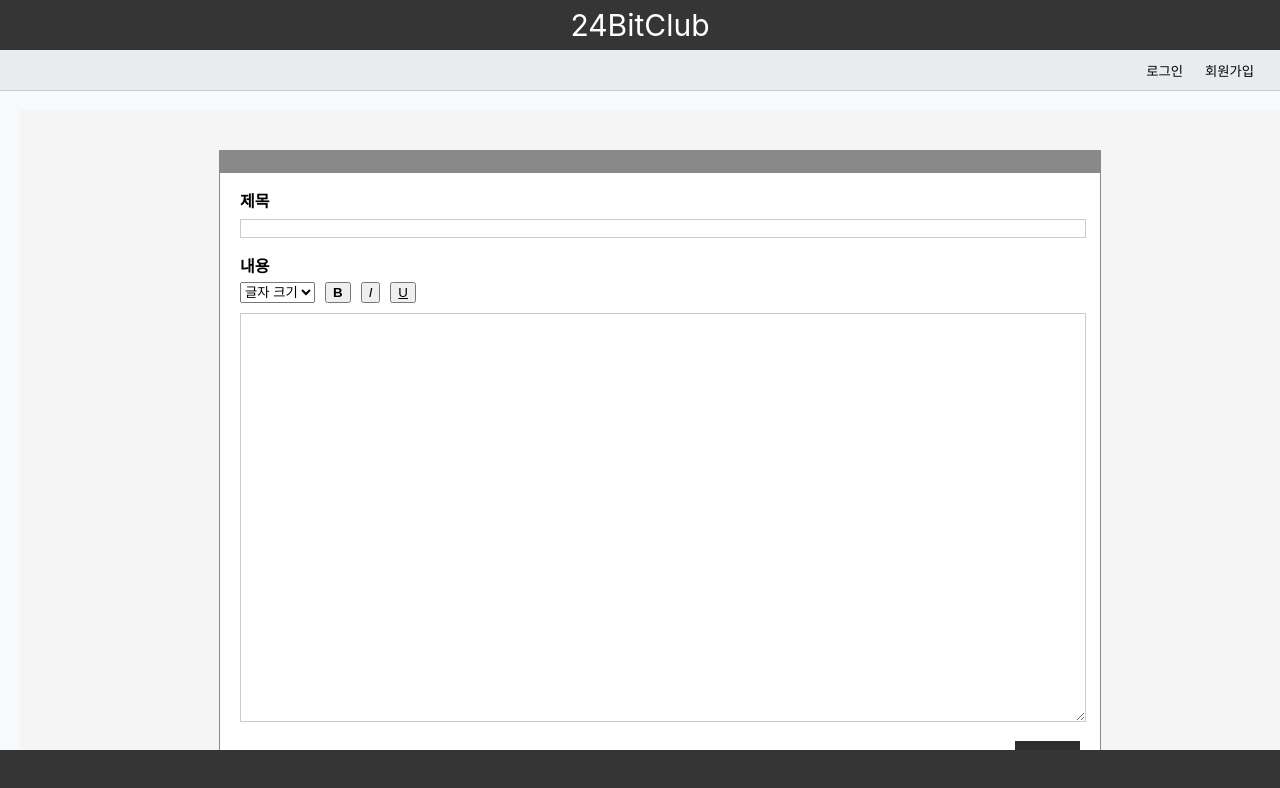
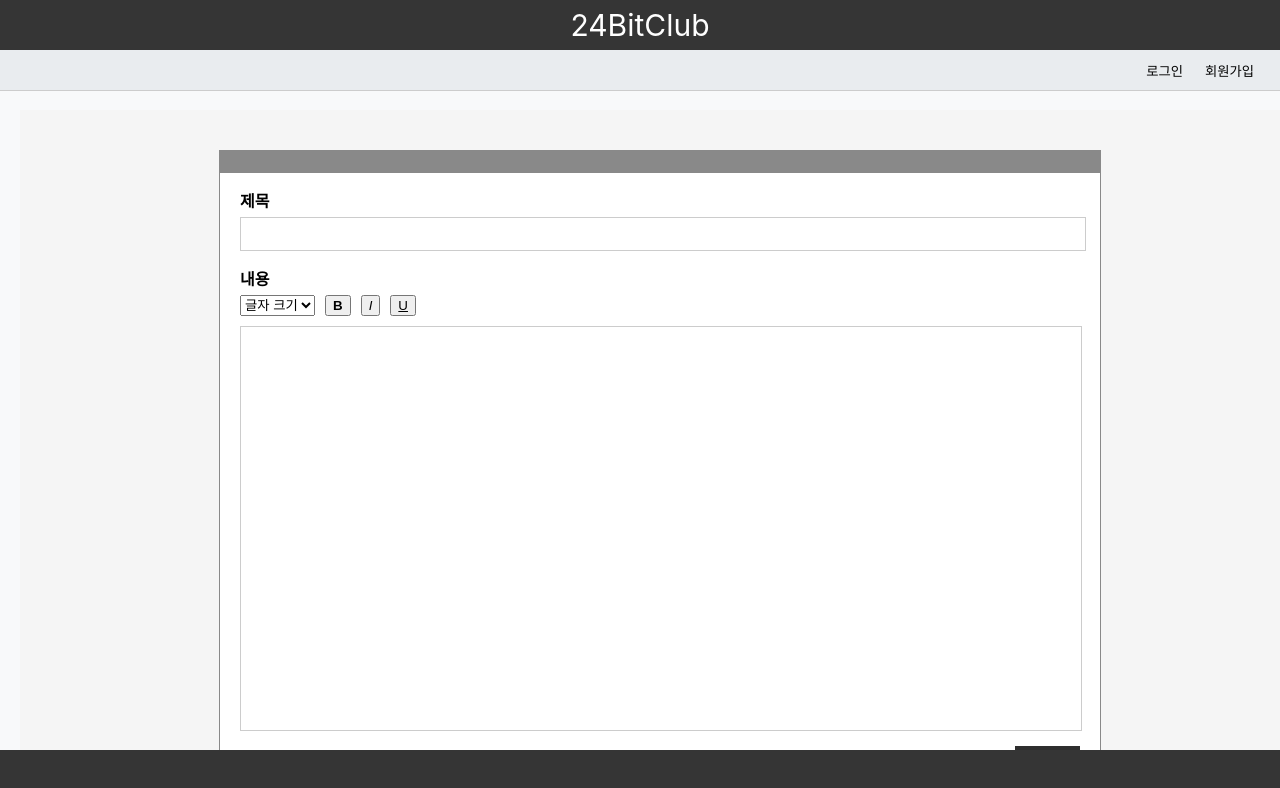
Before and after one commit to dododokk/24BitClub-React, a React (Create React App) app: page /modify in a window 1280 px wide. Shown: the top 788 px of the page. Built offline with nearby package versions, Linux system fonts and the light colour scheme.

Commit message:
수정 글자 스타일 변경

```diff
--- a/src/component/Modify.js
+++ b/src/component/Modify.js
@@ -1,11 +1,12 @@
 import { useLocation, useNavigate } from "react-router-dom";
 import styles from "../style/Modify.module.css";
-import { useEffect, useState } from "react";
+import { useEffect, useState, useRef} from "react";
 
 function Modify() {
     const location = useLocation();
     // 현재 페이지의 URL 정보와 함께 이동할 때 전달된 데이터(state)를 읽을 수 있게 해줌.
     const navigate = useNavigate();
+    const inputRef = useRef(null);
     const { id, userId } = location.state || {};
 
     const [newTitle, setNewTitle] = useState("");
@@ -49,9 +50,15 @@ function Modify() {
     },[]);
 
     const handleSubmit = ()=>{
+        setNewContent(inputRef.current.innerHTML);
         //서버로 수정 요청 보내기. id, userId, newTitle, newContent 활용
         navigate("/mypage");
-    }
+    };
+
+    const applyStyle = (command, value = null) => {
+        document.execCommand(command, false, value);
+        inputRef.current.focus();
+    };
 
     return (
         <main>
@@ -63,18 +70,26 @@ function Modify() {
                 onChange={(e)=>setNewTitle(e.target.value)}/>
                 <label for="content">내용</label>
                 <div className={styles['editor-toolbar']}>
-                    <select>
-                        <option>글자 크기</option>
-                        <option value="small">작게</option>
-                        <option value="medium">보통</option>
-                        <option value="large">크게</option>
+                    <select onChange={(e)=>applyStyle('fontSize', e.target.value)}>
+                        <option value="" disabled hidden selected>글자 크기</option>
+                        <option value="1">작게</option>
+                        <option value="3">보통</option>
+                        <option value="5">크게</option>
                     </select>
-                    <button><b>B</b></button>
-                    <button><i>I</i></button>
-                    <button><u>U</u></button>
+                    <button onClick={() => applyStyle('bold')}><b>B</b></button>
+                    <button onClick={()=>applyStyle('italic')}><i>I</i></button>
+                    <button onClick={()=>applyStyle('underline')}><u>U</u></button>
                 </div>
-                <textarea id={styles.content} name="content" value={newContent}
-                onChange={(e)=>setNewContent(e.target.value)} />
+                <div
+                ref={inputRef}
+                    id={styles.content}
+                    contentEditable
+                    suppressContentEditableWarning={true}
+                    // onInput={(e)=>setNewContent(e.currentTarget.innerHTML)}
+                    dangerouslySetInnerHTML={{__html: newContent}}
+                    ></div>
+                {/* <textarea id={styles.content} name="content" value={newContent}
+                onChange={(e)=>setNewContent(e.target.value)} /> */}
                 <div className={styles['btn-container']}>
                     <button className={styles['submit-btn']} onClick={handleSubmit}>수정</button>
                 </div>
--- a/src/component/MyPage.js
+++ b/src/component/MyPage.js
@@ -100,6 +100,10 @@ function Content(props) {
 
     let content;
 
+    const handleDelete = (id, userId) => {
+        // 서버에 삭제 요청.
+    }
+
     if (props.title === "menu1") {
         content = (
             <div>
@@ -126,7 +130,7 @@ function Content(props) {
                                     <span className={styles.data}><img src={chat} id={styles.chat} />{post.commentCount}</span>
                                     <button id={styles.fix} onClick={() => navigate('/modify', { state: { id: post.id, userId: post.user.id} })}>수정</button>
                                     {/* 수정 버튼 누르면 해당 post id를 modify 페이지로 전달 */}
-                                    <button id={styles.delete}>삭제</button>
+                                    <button id={styles.delete} onClick={handleDelete(post.id, post.user.id)}>삭제</button>
                                 </span>
                             </li>
                         ))}
--- a/src/component/Write.js
+++ b/src/component/Write.js
@@ -13,7 +13,7 @@ function Write(){
             <label for="content">내용</label>
             <div className={styles['editor-toolbar']}>
                 <select>
-                    <option>글자 크기</option>
+                    <option disabled hidden selected>글자 크기</option>
                     <option value="small">작게</option>
                     <option value="medium">보통</option>
                     <option value="large">크게</option>
--- a/src/style/Modify.module.css
+++ b/src/style/Modify.module.css
@@ -41,6 +41,8 @@ label {
 input{
     border: 1px solid #ccc;
     width: 100%;
+    height: 30px;
+    font-size: 15px;
     margin-left: 0;
 }
 
@@ -61,6 +63,7 @@ input{
     height: 65%;
     width: 100%;
     border: 1px solid #ccc;
+    overflow-y: auto;
 }
 
 .btn-container {
```
